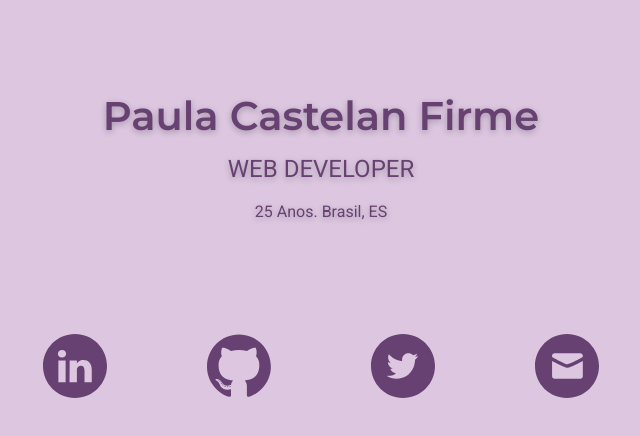
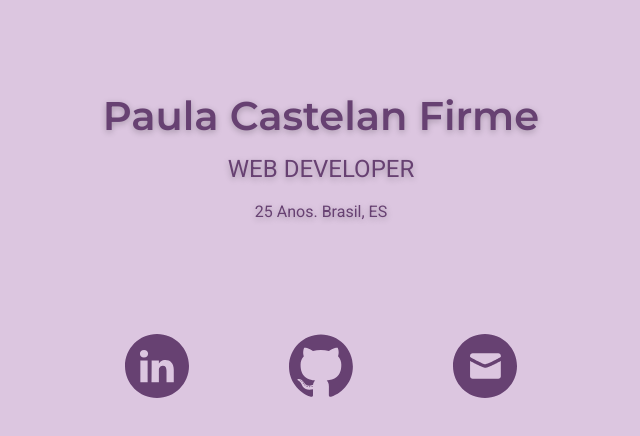
Before and after one commit to pcastelan/pcastelan.github.io, a plain HTML site: page index.html in a window 1280 px wide. Shown: the whole page, without its empty margins (319-959 px from the left). Drawn offline with Linux system fonts and the light colour scheme.

Commit message:
Update index.html

```diff
--- a/index.html
+++ b/index.html
@@ -33,7 +33,7 @@
 				<a href="https://github.com/pcastelan/"><img src="img/github_roxo.svg" alt="Link Github" ></a>
 			</div>
 			<div class="row">
-				<a href="https://twitter.com/p_castelan"><img src="img/twiter_roxo.svg" alt="Link Twitter" ></a>
+				<!-- <a href="https://twitter.com/p_castelan"><img src="img/twiter_roxo.svg" alt="Link Twitter" ></a>-->
 				<a href="mailto:contato@paulacastelan.com.br"><img src="img/mail_roxo.svg" alt="Link E-mail" ></a>
 			</div>
 		</div>
```
